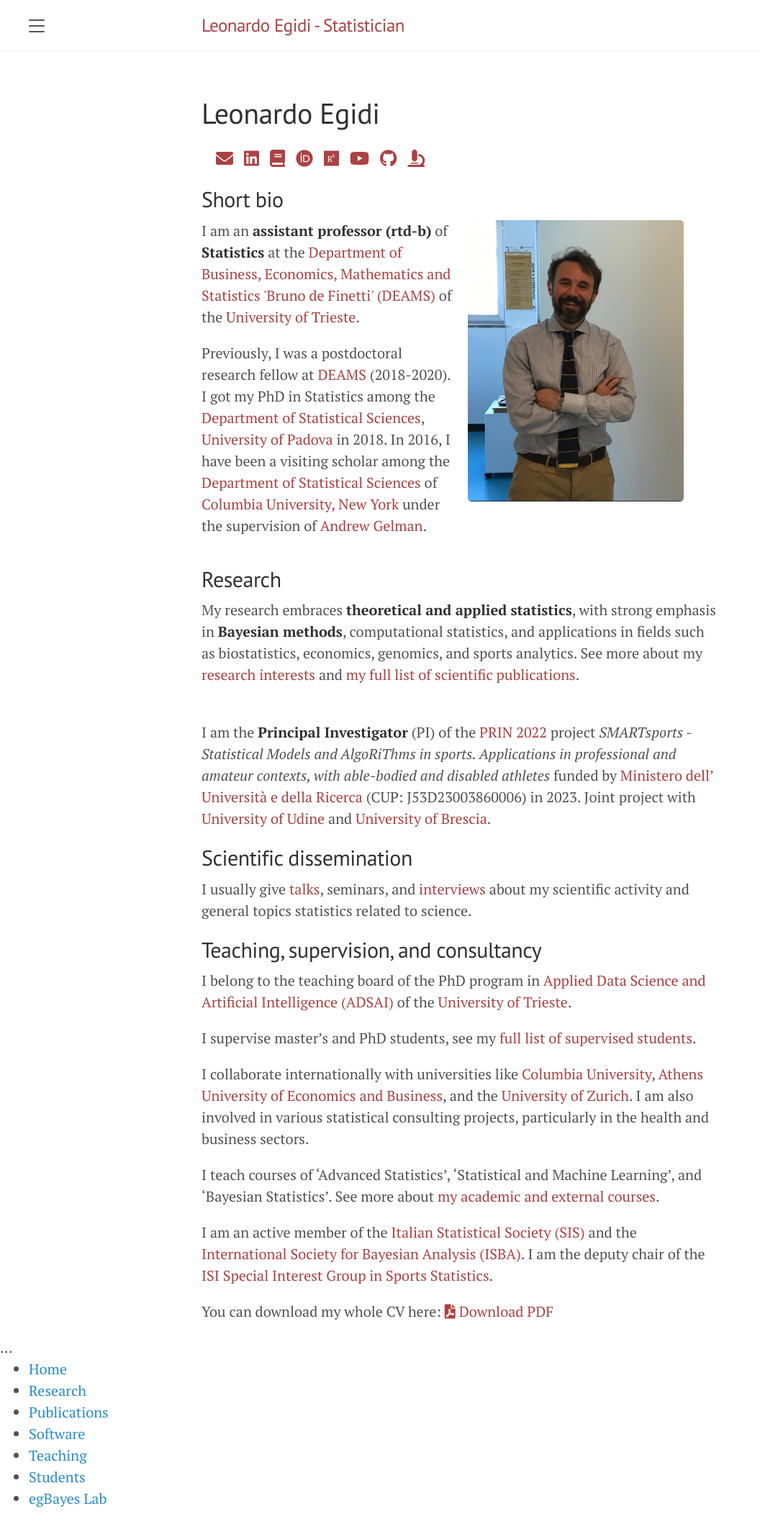
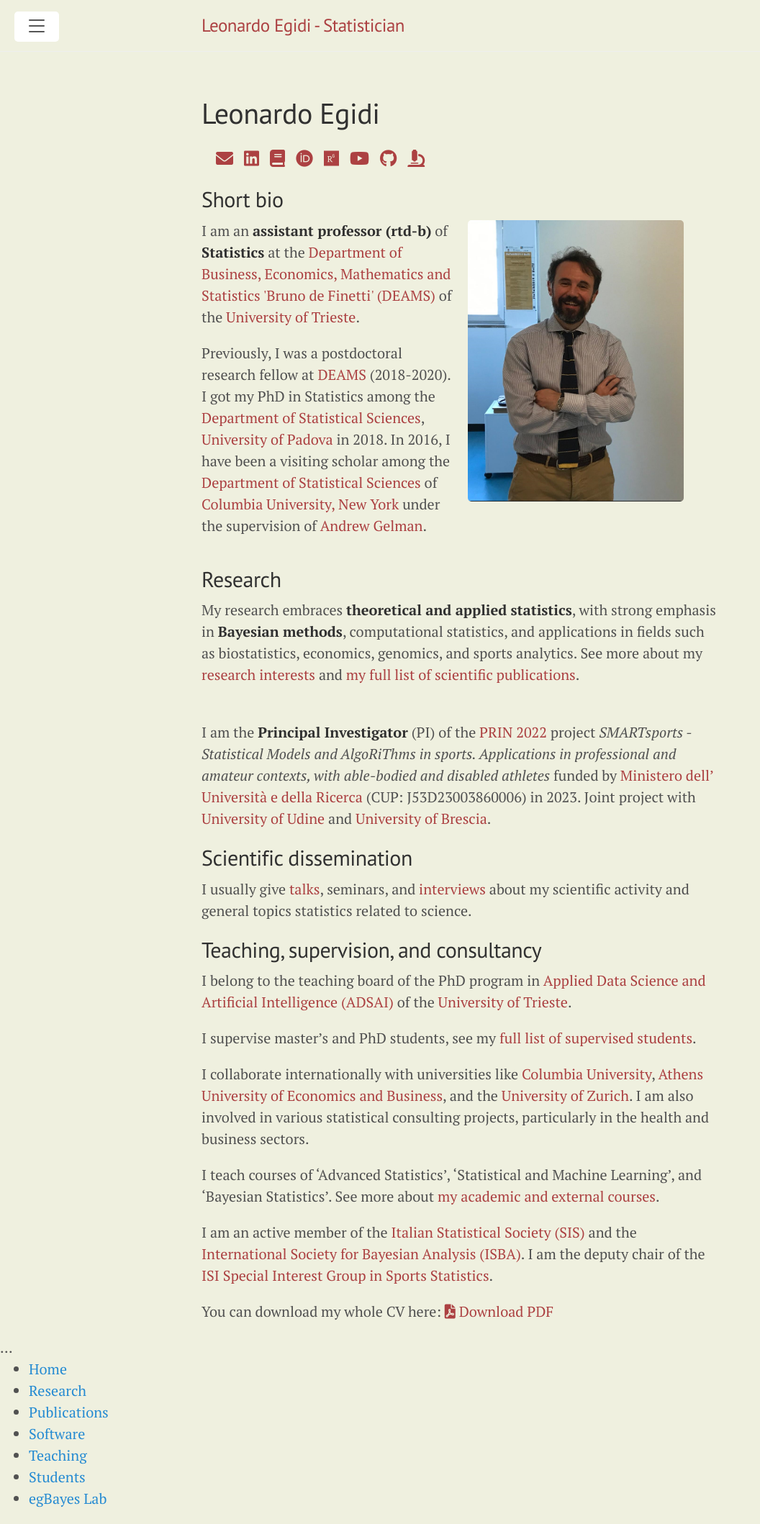
Before and after one commit to LeoEgidi/leoegidi.github.io, a Jekyll site: the page built from index.md, in a window 1280 px wide. Shown: the whole page at 72% size, without its empty margins (0-1056 px from the left). Built offline with Jekyll 4.4.1, drawn with Linux system fonts in a browser that asks for light colours; Markdown is read by kramdown in place of the engine named in the settings; the list of posts is cut into pages by our own code.

Commit message:
Update lanyon.css

```diff
--- a/public/css/lanyon.css
+++ b/public/css/lanyon.css
@@ -38,6 +38,10 @@
 html,
 body {
   overflow-x: hidden;
+  body {
+  background-color: #eff0df; /* Questo è un colore bianco crema */
+}
+
 }
 
 html {
```
